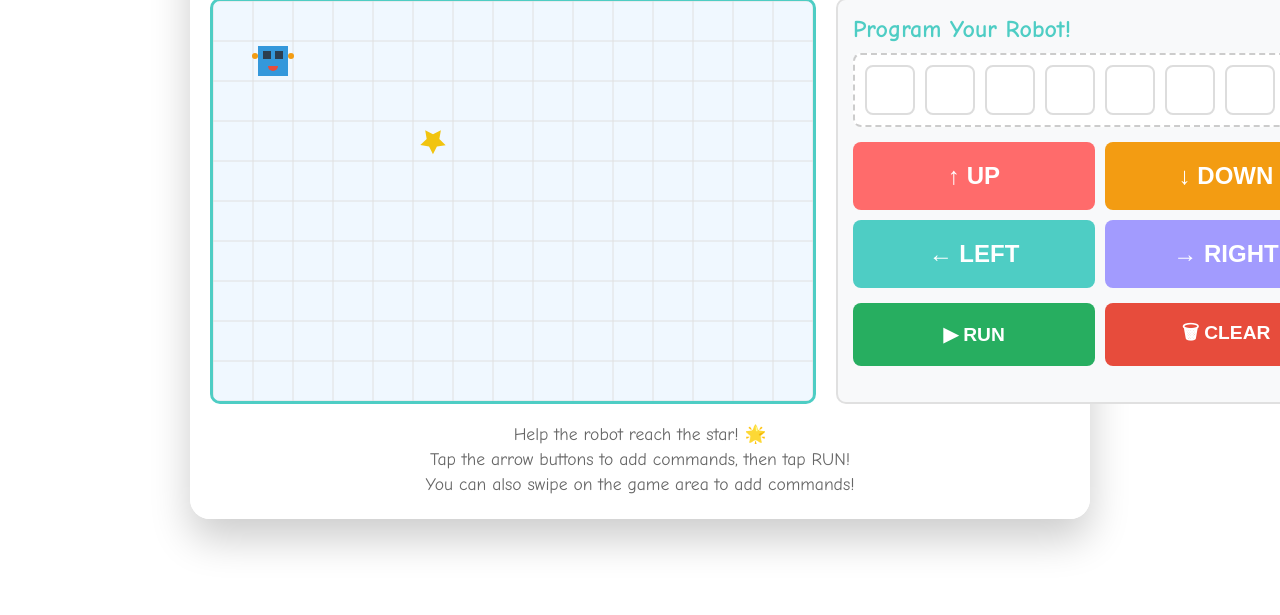
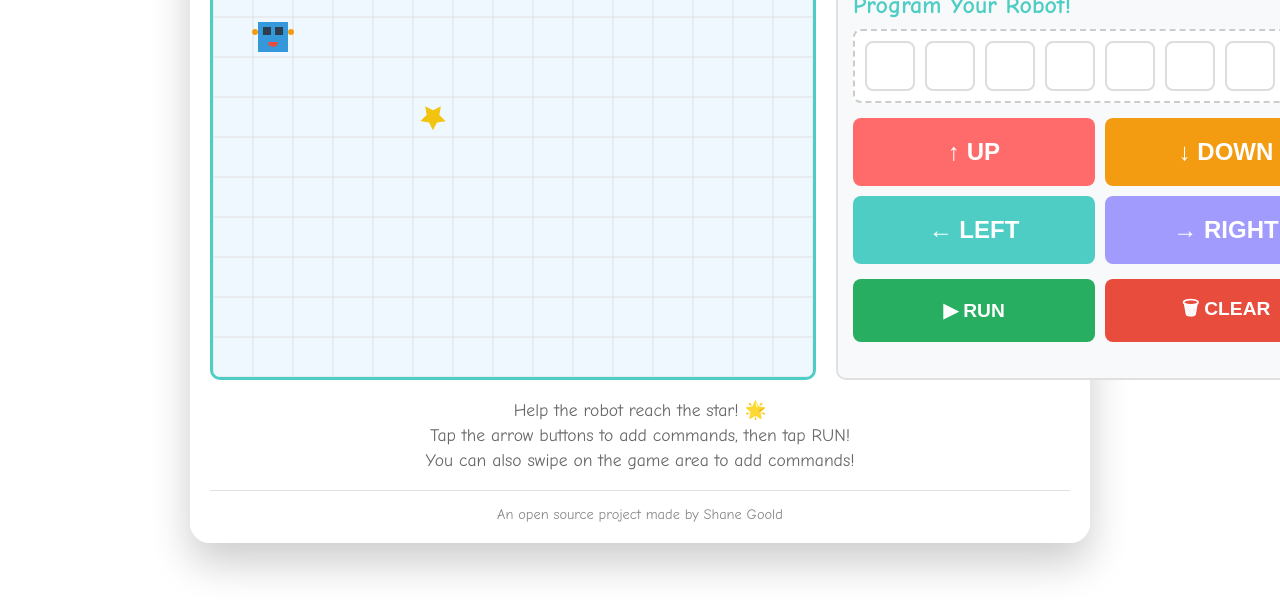
Before and after one commit to shane-click/Isla_coding_game, a plain HTML site: page index.html in a window 1280 px wide. Shown: the part 185-800 px from the top of the page. Drawn offline with Linux system fonts and the light colour scheme.

Commit message:
added in creit footer

```diff
--- a/index.html
+++ b/index.html
@@ -47,6 +47,10 @@
             <p>Tap the arrow buttons to add commands, then tap RUN!</p>
             <p>You can also swipe on the game area to add commands!</p>
         </div>
+
+        <div class="footer">
+            <p>An open source project made by Shane Goold</p>
+        </div>
     </div>
 
     <script src="game.js"></script>
--- a/style.css
+++ b/style.css
@@ -212,6 +212,15 @@ h1 {
     margin: 5px 0;
 }
 
+.footer {
+    text-align: center;
+    margin-top: 20px;
+    padding-top: 15px;
+    border-top: 1px solid #e0e0e0;
+    color: #888;
+    font-size: 0.9em;
+}
+
 @keyframes bounce {
     0%, 20%, 50%, 80%, 100% {
         transform: translateY(0);
```
